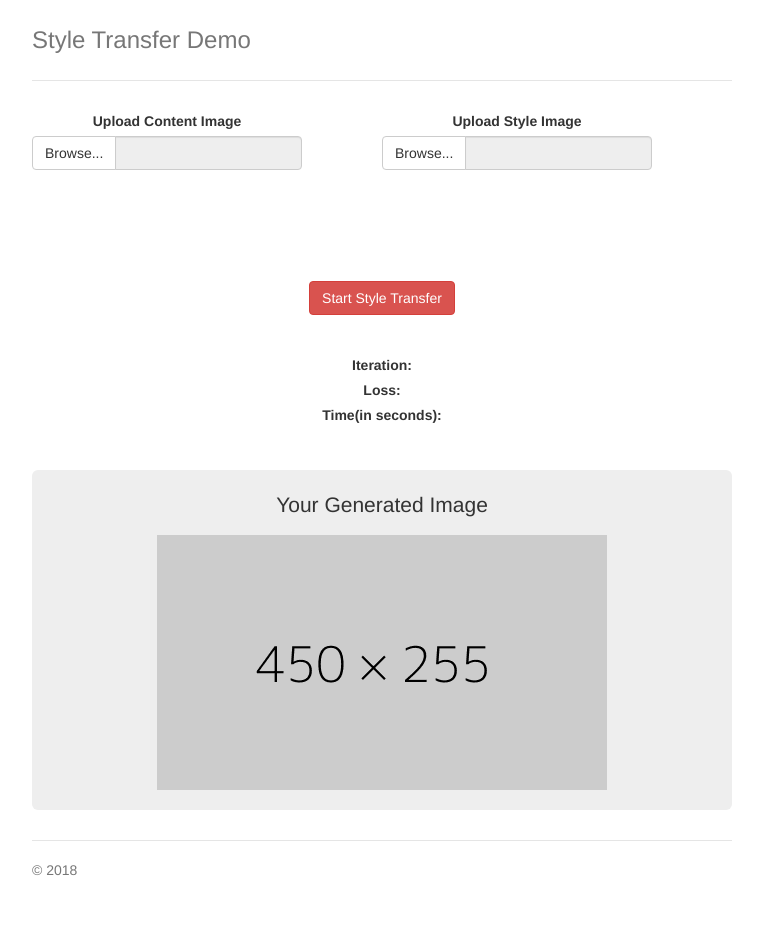
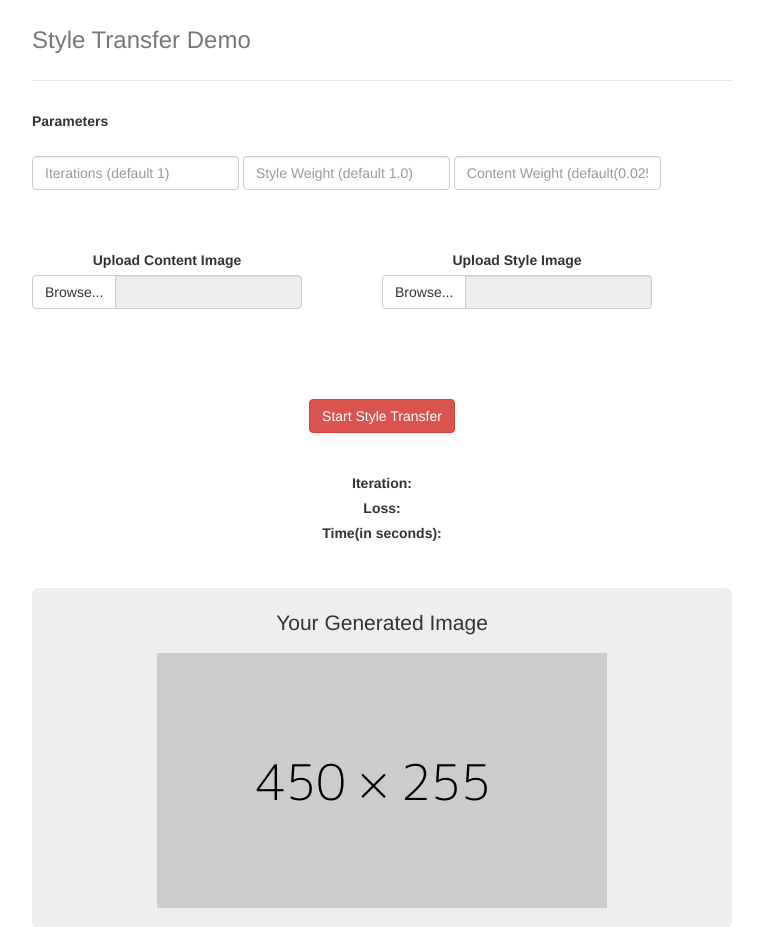
Before and after one commit to Deepishaa/keras_style_transfer_deploy_on_flask, a Flask app: page / in a window 1280 px wide. Shown: the top 927 px of the page, without its empty margins (258-1021 px from the left). Before the commit the page ends 876 px from the top, so only its background shows below. Run offline with Flask 2, Linux system fonts and the light colour scheme; some libraries are stand-ins or nearby versions.

Commit message:
added parameters

```diff
--- a/app.py
+++ b/app.py
@@ -136,6 +136,15 @@ def uploadajax():
 			flash('No file part')
 		styleimage = request.files['afile']
 		contentimage = request.files['file']
+		iterations = request.form['iterations']
+		style_weight = request.form['sweight']
+		content_weight = request.form['cweight']
+		if iterations == "":
+			iterations = 1
+		if style_weight == "":
+			style_weight = 1.0
+		if content_weight == "":
+			content_weight = 0.025
 		if styleimage.filename == '' or contentimage.filename == '':
 			flash('No selected file')
 		if styleimage and contentimage and allowed_file(styleimage.filename) and allowed_file(contentimage.filename):
@@ -146,7 +155,7 @@ def uploadajax():
 			styleimage.save(styleimage_path)
 			contentimage.save(contentimage_path)
 
-		values = style_transfer(contentimage_path, styleimage_path)
+		values = style_transfer(contentimage_path, styleimage_path, iterations=iterations, content_weight=content_weight, style_weight = style_weight)
 		return(json.dumps(values))
 
 
--- a/templates/index.html
+++ b/templates/index.html
@@ -18,11 +18,26 @@
 	<h3 class="text-muted">Style Transfer Demo</h3>
 </div>
 
-<form id="new-upload-file" method="post" enctype="multipart/form-data">
+<form id="new-upload-file" method="post" enctype="multipart/form-data" class="form-inline">
 	<div id="main-body">
+		<div class="top form-group">
+	    	<fieldset>
+				<label>Parameters</label><br><br>
+				<div class="form-group">
+				  <input type="numbers" class="form-control" name="iterations" id="iteration" placeholder="Iterations (default 1)" >
+			    </div>
+				<div class="form-group">
+				  <input type="text" class="form-control" name="sweight" id="styleWeight" placeholder="Style Weight (default 1.0)">
+				</div>
+				<div class="form-group">
+				  <input type="text" class="form-control" name="cweight" id="contentWeight" placeholder="Content Weight (default(0.025)">
+				</div>
+	    	</fieldset>
+		</div>
+		<br><br><br><br>
 	    <div class="body-div left">
 	    	<fieldset>
-				<label>Upload Content Image</label>
+				<label>Upload Content Image</label><br>
 				<div class="input-group">
 					<span class="input-group-btn">
 			        	<span class="btn btn-default btn-file">
@@ -141,7 +156,7 @@
 		$(function() {
 		    $('#new-upload-file-btn').click(function() {
 		        var form_data = new FormData($('#new-upload-file')[0]);
-		        $('body').addClass("loading");
+		        // $('body').addClass("loading");
 		        $.ajax({
 		            type: 'POST',
 		            url: '/uploadajax/',
```
